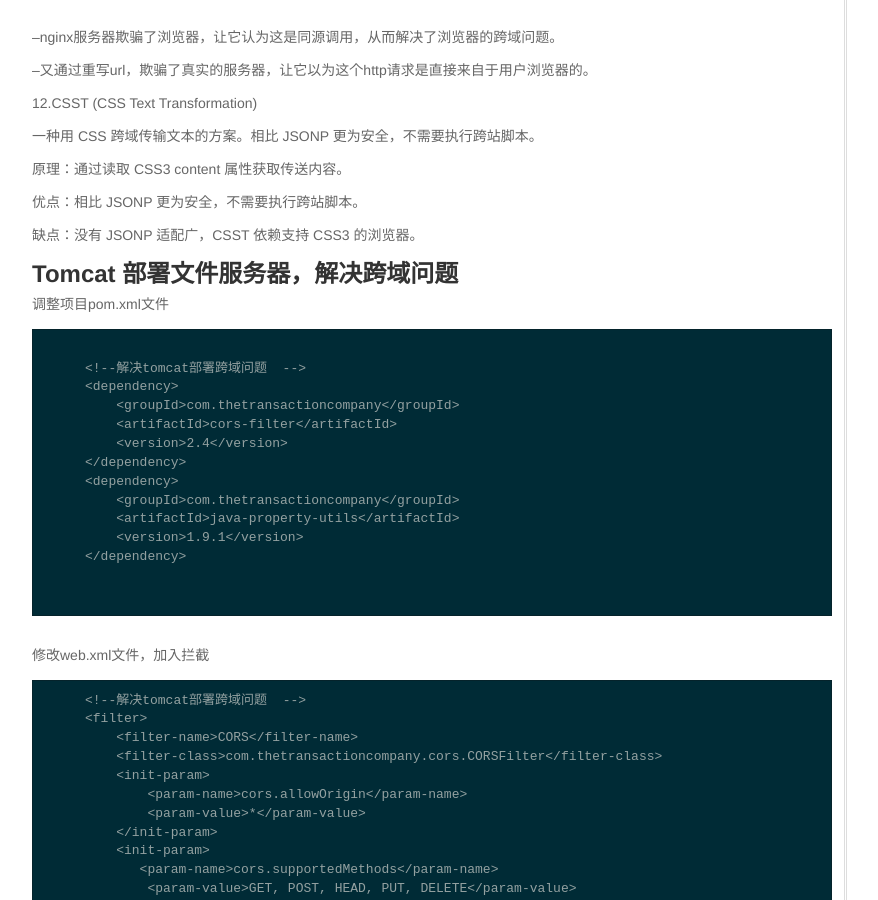
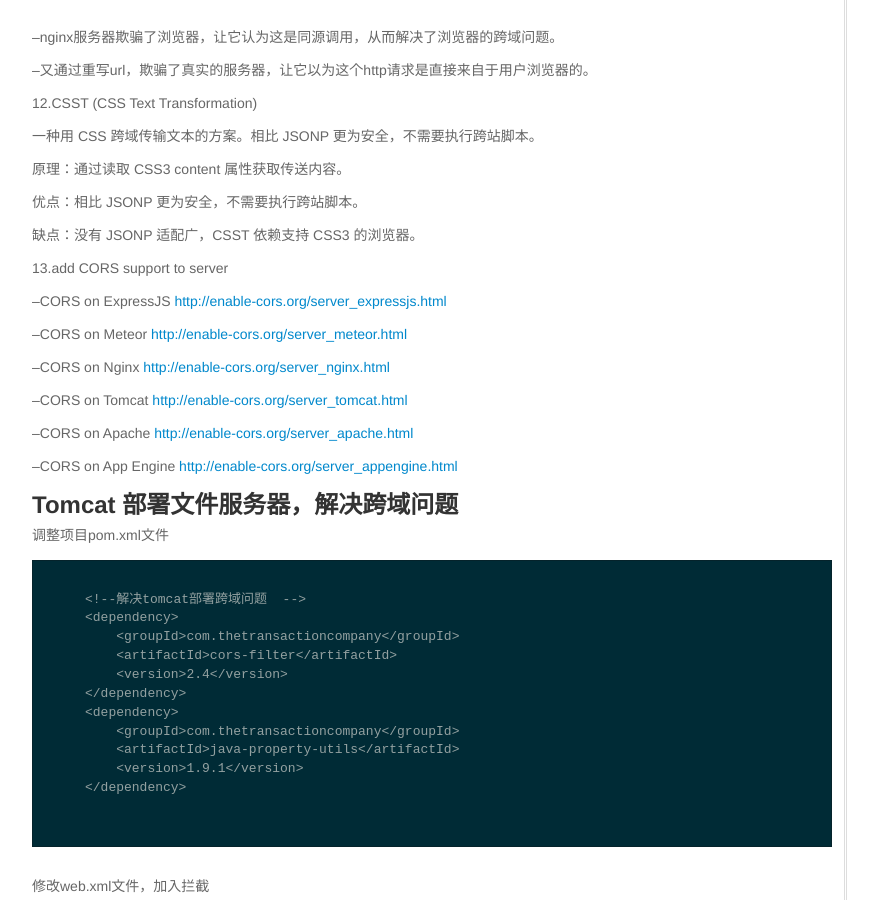
Before and after one commit to wkylin/wkylin.github.com, a Jekyll site: the page built from _posts/core-samples/2016-07-14-tomcat-cors.md, in a window 1280 px wide and 900 px high, scrolled down 2046 px. Shown: the whole window, without its empty margins (48-926 px from the left). Built offline with Jekyll 4.4.1, drawn with Linux system fonts in a browser that asks for light colours; comment, search, counter and statistics services are not loaded; some of the changed text lies outside the part shown.

Commit message:
tomcat cors .....

```diff
--- a/_posts/core-samples/2016-07-14-tomcat-cors.md
+++ b/_posts/core-samples/2016-07-14-tomcat-cors.md
@@ -127,6 +127,19 @@
    缺点：没有 JSONP 适配广，CSST 依赖支持 CSS3 的浏览器。
 
 
+13.add CORS support to server
+
+--CORS on ExpressJS <http://enable-cors.org/server_expressjs.html>
+
+--CORS on Meteor <http://enable-cors.org/server_meteor.html>
+
+--CORS on Nginx <http://enable-cors.org/server_nginx.html>
+
+--CORS on Tomcat <http://enable-cors.org/server_tomcat.html>
+
+--CORS on Apache <http://enable-cors.org/server_apache.html>
+
+--CORS on App Engine <http://enable-cors.org/server_appengine.html>
 
 Tomcat 部署文件服务器，解决跨域问题
 ==========
@@ -283,8 +296,13 @@
 <http://blog.kbiao.me/2016/05/21/CORS%E5%AE%9E%E7%8E%B0%E8%B7%A8%E5%9F%9F%E6%97%B6%E6%8E%88%E6%9D%83%E9%97%AE%E9%A2%98%EF%BC%88401%E9%94%99%E8%AF%AF%EF%BC%89%E7%9A%84%E8%A7%A3%E5%86%B3/>
 
 13.前后端分离，ajax前端跨域访问后端
+
 <http://blog.csdn.net/u014001866/article/details/50557294/>
 
 14.add CORS support to server
 
 <http://enable-cors.org/server.html/>
+
+15.HTTP访问控制(CORS)
+
+<https://developer.mozilla.org/zh-CN/docs/Web/HTTP/Access_control_CORS/>
```
